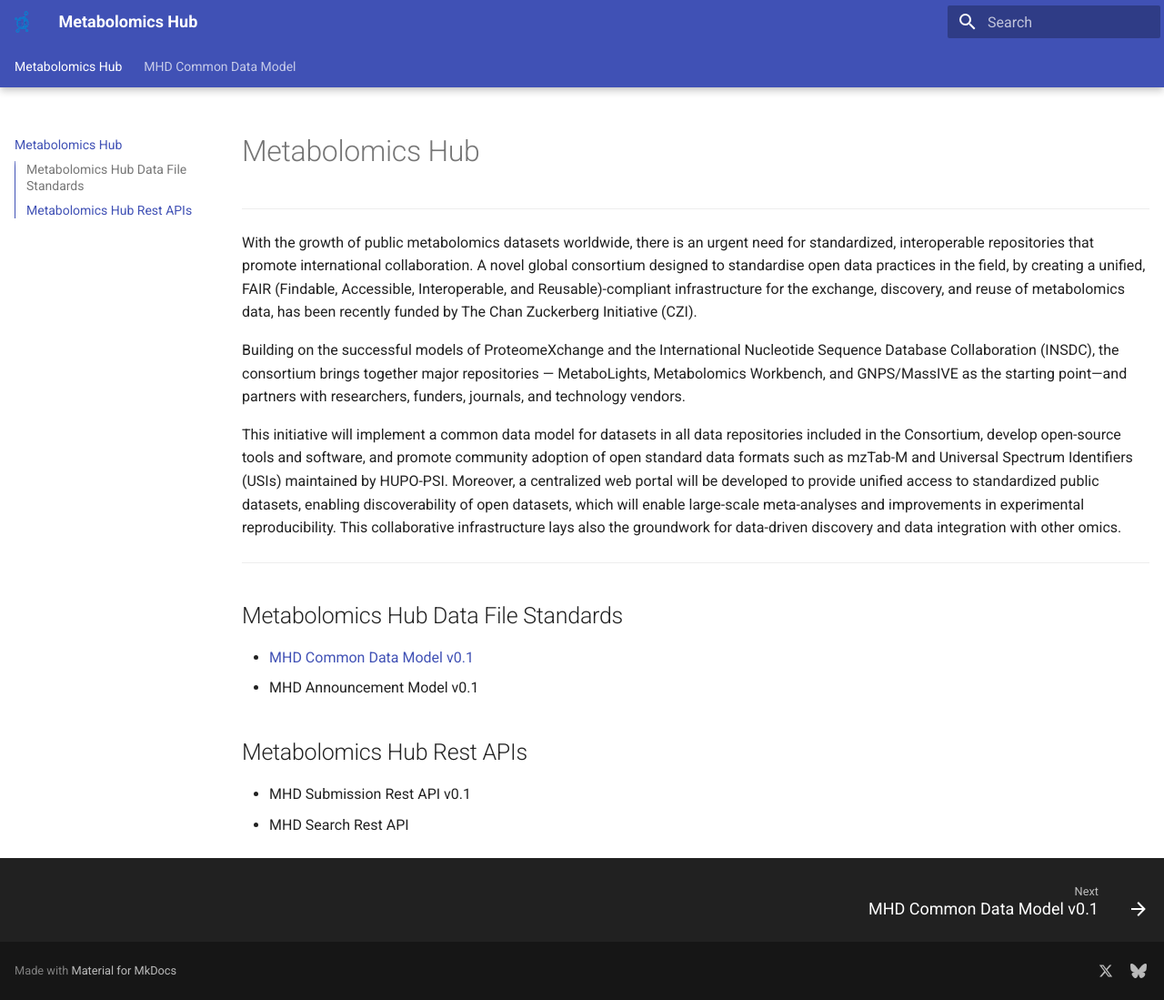
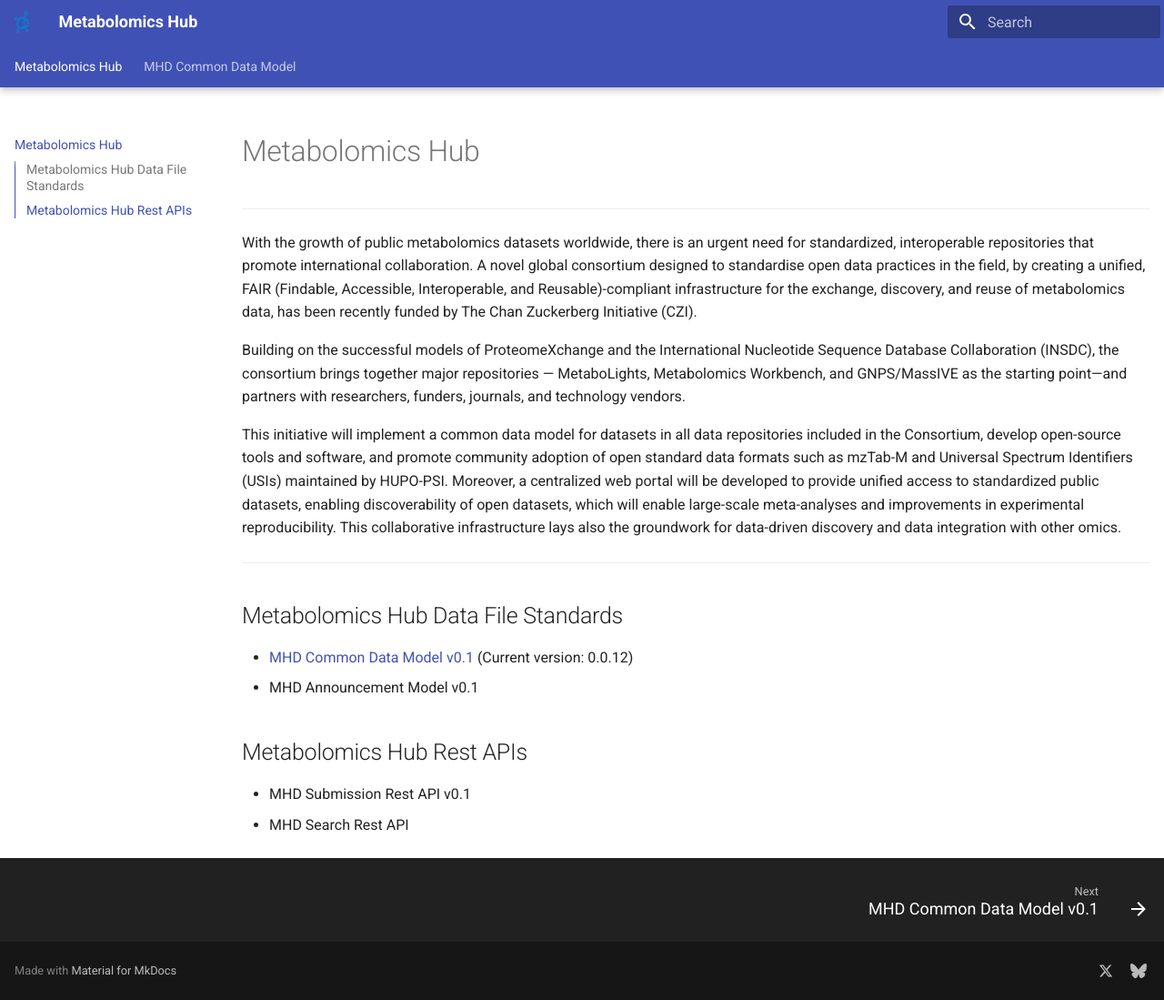
Before and after one commit to MetabolomicsHub/mhd-model, an MkDocs documentation site: the page built from docs/index.md, in a window 1280 px wide and 1099 px high. Shown: the whole window at 91% size. Built offline with MkDocs 1.6.1 and Material for MkDocs 9.7.7, drawn with Linux system fonts in a browser that asks for light colours.

Commit message:
fix: documentation version is integrated to cicd

```diff
--- a/docs/index.md
+++ b/docs/index.md
@@ -12,7 +12,7 @@
 ---
 
 ## Metabolomics Hub Data File Standards
-* [MHD Common Data Model v0.1](mhd/index.md)
+* [MHD Common Data Model v0.1](mhd/index.md) (Current version: 0.0.12)
 * MHD Announcement Model v0.1
 
 ## Metabolomics Hub Rest APIs
--- a/pyproject.toml
+++ b/pyproject.toml
@@ -43,6 +43,7 @@
 version_files = [
     "pyproject.toml:version",
     "mhd_model/__init__.py:__version__",
+    "docs/index.md",
 ]
 bump_message = "bump: version $current_version -> $new_version"
 update_changelog_on_bump = true
```
